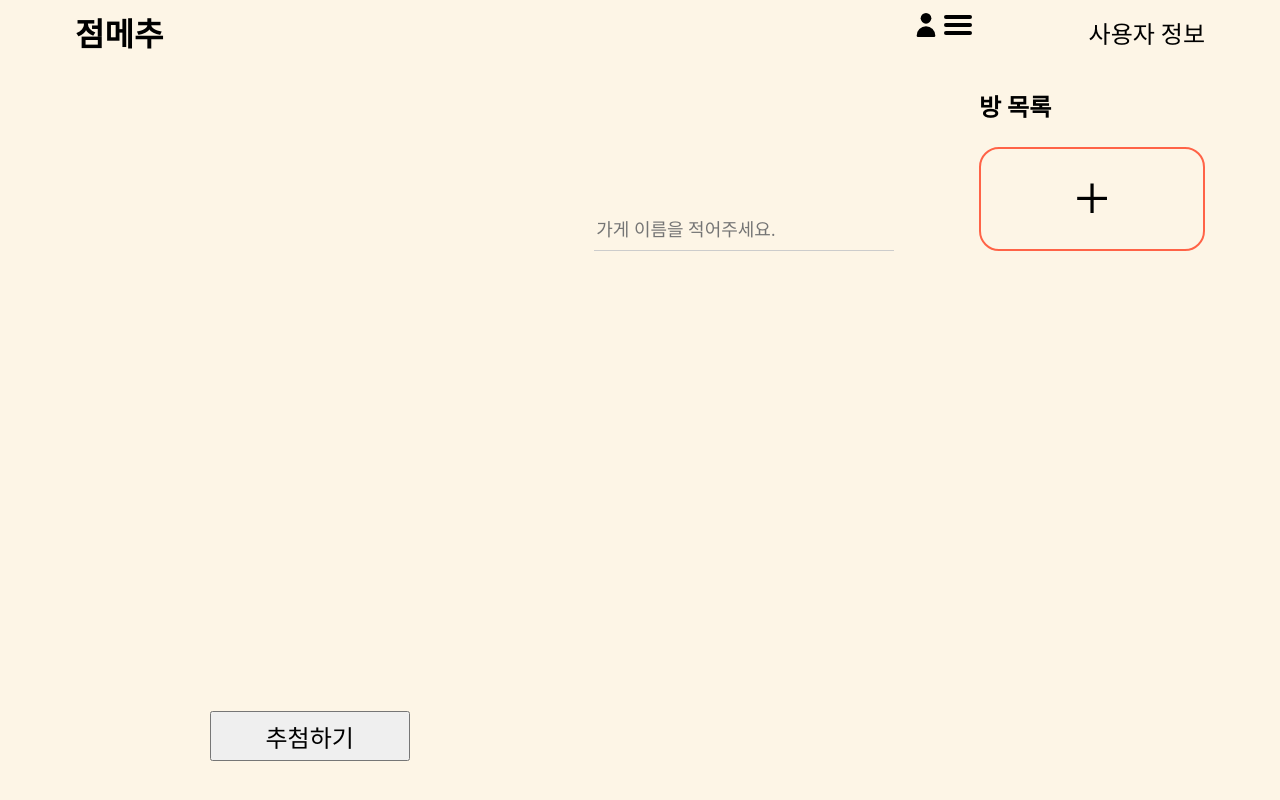
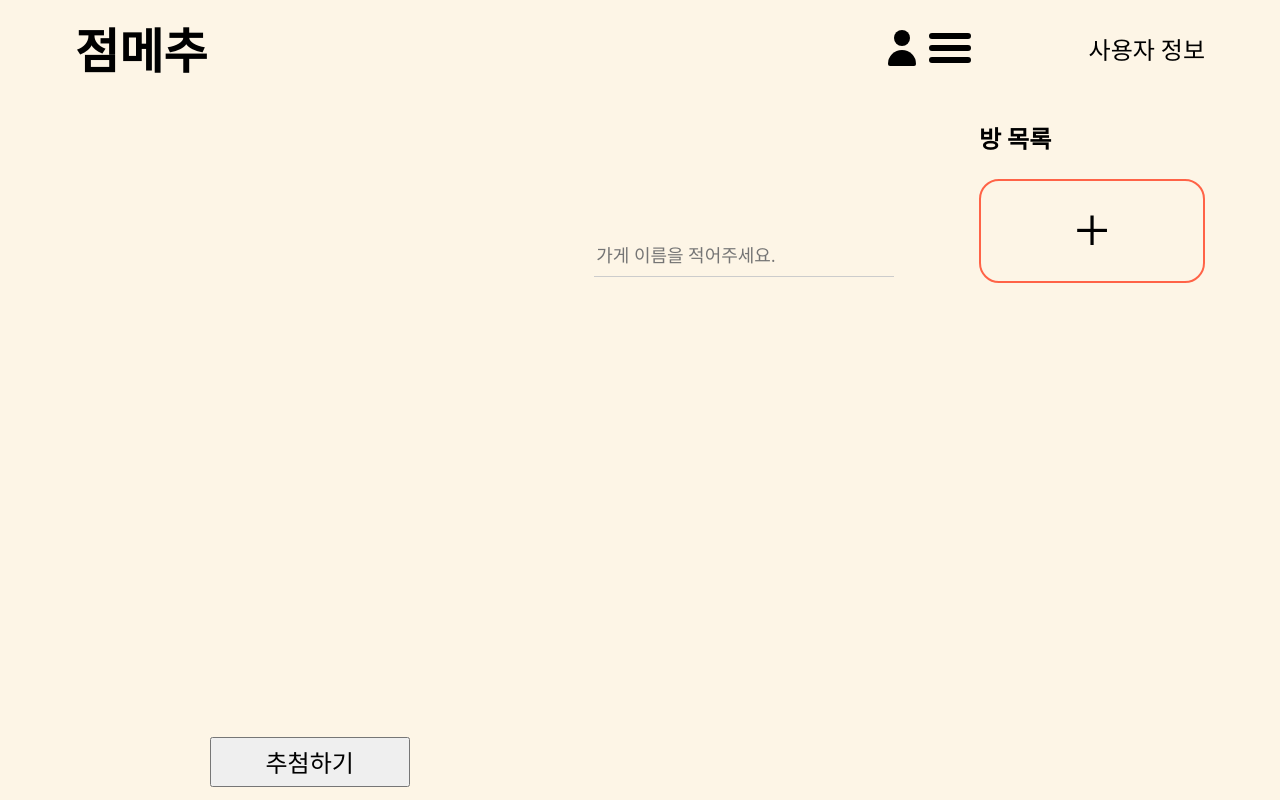
Before and after one commit to Comp-ACT/random-lunch-menu-front, a React (Create React App) app: page / in a window 1280 px wide. Built offline with nearby package versions, Linux system fonts and the light colour scheme; a web font is replaced by a local one.

Commit message:
Set header size bigger

```diff
--- a/src/assets/images/icons/Hamburger.tsx
+++ b/src/assets/images/icons/Hamburger.tsx
@@ -1,6 +1,15 @@
-function Hamburger() {
+type Props = {
+  size: number;
+};
+
+function Hamburger({ size }: Props) {
   return (
-    <svg width="32px" height="32px" viewBox="0 0 16 16" xmlns="http://www.w3.org/2000/svg">
+    <svg
+      width={size}
+      height={size}
+      viewBox="0 0 16 16"
+      xmlns="http://www.w3.org/2000/svg"
+    >
       <title>icn/menu</title>
       <path
         d="M2 3h12a1 1 0 0 1 0 2H2a1 1 0 1 1 0-2zm0 4h12a1 1 0 0 1 0 2H2a1 1 0 1 1 0-2zm0 4h12a1 1 0 0 1 0 2H2a1 1 0 0 1 0-2z"
--- a/src/assets/images/icons/Person.tsx
+++ b/src/assets/images/icons/Person.tsx
@@ -1,6 +1,15 @@
-function Person() {
+type Props = {
+  size: number;
+};
+
+function Person({ size }: Props) {
   return (
-    <svg width="32px" height="32px" viewBox="0 0 24 24" xmlns="http://www.w3.org/2000/svg">
+    <svg
+      width={size}
+      height={size}
+      viewBox="0 0 24 24"
+      xmlns="http://www.w3.org/2000/svg"
+    >
       <g>
         <g>
           <rect width="24" height="24" opacity="0" />
--- a/src/components/common/header/Header.tsx
+++ b/src/components/common/header/Header.tsx
@@ -4,9 +4,10 @@ import HeaderText from './header-text/HeaderText';
 
 function Header() {
   return (
-    <div css={css({
-      display: 'flex',
-    })}
+    <div
+      css={css({
+        display: 'flex',
+      })}
     >
       <div
         css={css({
@@ -15,12 +16,24 @@ function Header() {
           width: '80%',
         })}
       >
-        <HeaderText text="점메추" fontSize={32} fontWeight="bold" />
-        <div>
+        <HeaderText text="점메추" fontSize={48} fontWeight="bold" />
+        <div
+          css={css({
+            display: 'flex',
+            flexDirection: 'column',
+            justifyContent: 'center',
+          })}
+        >
           <RoomConfigHeader />
         </div>
       </div>
-      <div css={css({ display: 'flex', flexDirection: 'row-reverse', width: '20%' })}>
+      <div
+        css={css({
+          display: 'flex',
+          flexDirection: 'row-reverse',
+          width: '20%',
+        })}
+      >
         <HeaderText text="사용자 정보" fontSize={24} fontWeight="none" />
       </div>
     </div>
--- a/src/components/common/header/room-config-header/RoomConfigHeader.tsx
+++ b/src/components/common/header/room-config-header/RoomConfigHeader.tsx
@@ -7,6 +7,7 @@ import { selectedRoomSelector } from '../../../../recoil/atoms';
 
 function RoomConfigHeader() {
   const selectedRoom = useRecoilValue(selectedRoomSelector);
+  const iconSize = 48;
   return (
     <div
       css={css({
@@ -20,8 +21,8 @@ function RoomConfigHeader() {
         fontWeight="bold"
       />
       <div css={css({ width: 20 })} />
-      <Person />
-      <Hamburger />
+      <Person size={iconSize} />
+      <Hamburger size={iconSize} />
     </div>
   );
 }
--- a/src/components/pages/Home.tsx
+++ b/src/components/pages/Home.tsx
@@ -15,7 +15,8 @@ function Home() {
         background: Colors.OLDLACE,
       })}
     >
-      <div css={css({
+      <div
+        css={css({
           display: 'flex',
           flexDirection: 'column',
           height: '100%',
@@ -24,19 +25,21 @@ function Home() {
           minWidth: 1130,
         })}
       >
-        <div css={css({
+        <div
+          css={css({
             display: 'flex',
             flexDirection: 'column',
             justifyContent: 'center',
-          minHeight: '8%',
-          maxHeight: '8%',
+            minHeight: '12%',
+            maxHeight: '12%',
           })}
         >
           <Header />
         </div>
-        <div css={css({
+        <div
+          css={css({
             display: 'flex',
-          minHeight: '92%',
+            minHeight: '88%',
           })}
         >
           <div css={css({ width: '80%' })}>
```
Lines whose indentation alone changed are shown as unchanged.
